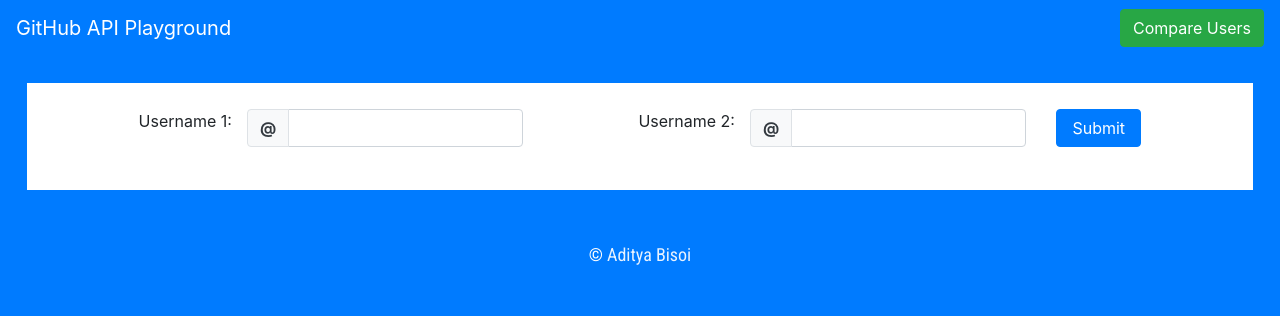
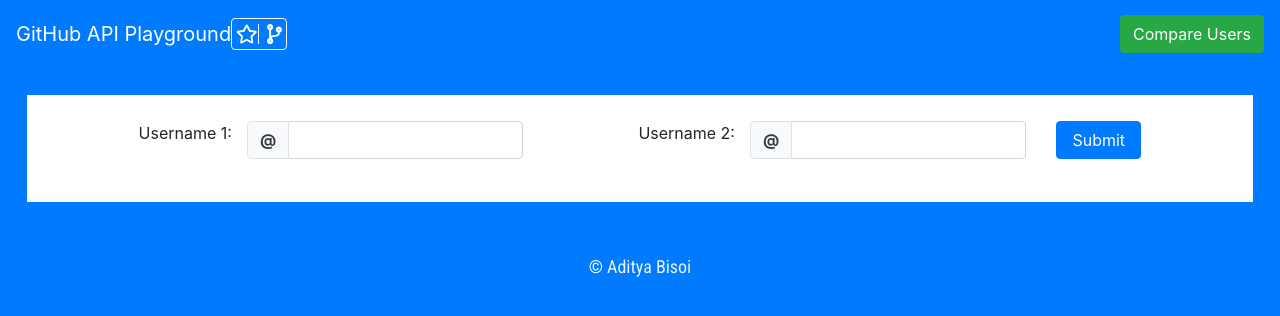
Before and after one commit to adityabisoi/github-rest-api-v3, a React (Create React App) app: page /github-rest-api-v3/compare in a window 1280 px wide. Shown: the top 316 px of the page. Built offline with nearby package versions, Linux system fonts and the light colour scheme.

Commit message:
Added fontawesome, and star and fork icon on the header

```diff
--- a/package.json
+++ b/package.json
@@ -4,6 +4,10 @@
   "private": true,
   "homepage": "https://adityabisoi.github.io/github-rest-api-v3",
   "dependencies": {
+    "@fortawesome/fontawesome-svg-core": "^1.2.32",
+    "@fortawesome/free-regular-svg-icons": "^5.15.1",
+    "@fortawesome/free-solid-svg-icons": "^5.15.1",
+    "@fortawesome/react-fontawesome": "^0.1.13",
     "axios": "^0.21.0",
     "bootstrap": "^4.5.3",
     "gh-pages": "^3.1.0",
--- a/src/components/header/Header.js
+++ b/src/components/header/Header.js
@@ -1,5 +1,9 @@
 import { Navbar, NavbarBrand } from 'reactstrap';
 import { useHistory } from 'react-router-dom';
+import { FontAwesomeIcon } from '@fortawesome/react-fontawesome'
+import { faStar } from '@fortawesome/free-regular-svg-icons'
+import { faCodeBranch } from '@fortawesome/free-solid-svg-icons'
+
 
 const Header = () => {
 	const history=useHistory();
@@ -9,7 +13,14 @@ const Header = () => {
 	return (
 		<header>
 			<Navbar color='primary' dark>
-				<NavbarBrand href='https://adityabisoi.github.io/github-rest-api-v3/' data-testid='header-text'>GitHub API Playground</NavbarBrand>
+				<NavbarBrand href='https://adityabisoi.github.io/github-rest-api-v3/' data-testid='header-text'>GitHub API Playground
+          <NavbarBrand href='https://github.com/adityabisoi/github-rest-api-v3' data-testid='header-text'>
+					  <div className="block-example border border-10 border-light rounded">
+				      <FontAwesomeIcon className="block-example border-right border-light mx-1" icon={faStar} />
+						  <FontAwesomeIcon className="mx-1" icon={faCodeBranch} />
+						</div>
+				  </NavbarBrand>
+				</NavbarBrand>
 				<button className="btn btn-success" onClick={handleClick}>Compare Users</button>
 			</Navbar>
 		</header>
```
Also changed, not shown: 1 other file (tests, documents, lock files or other folders).
